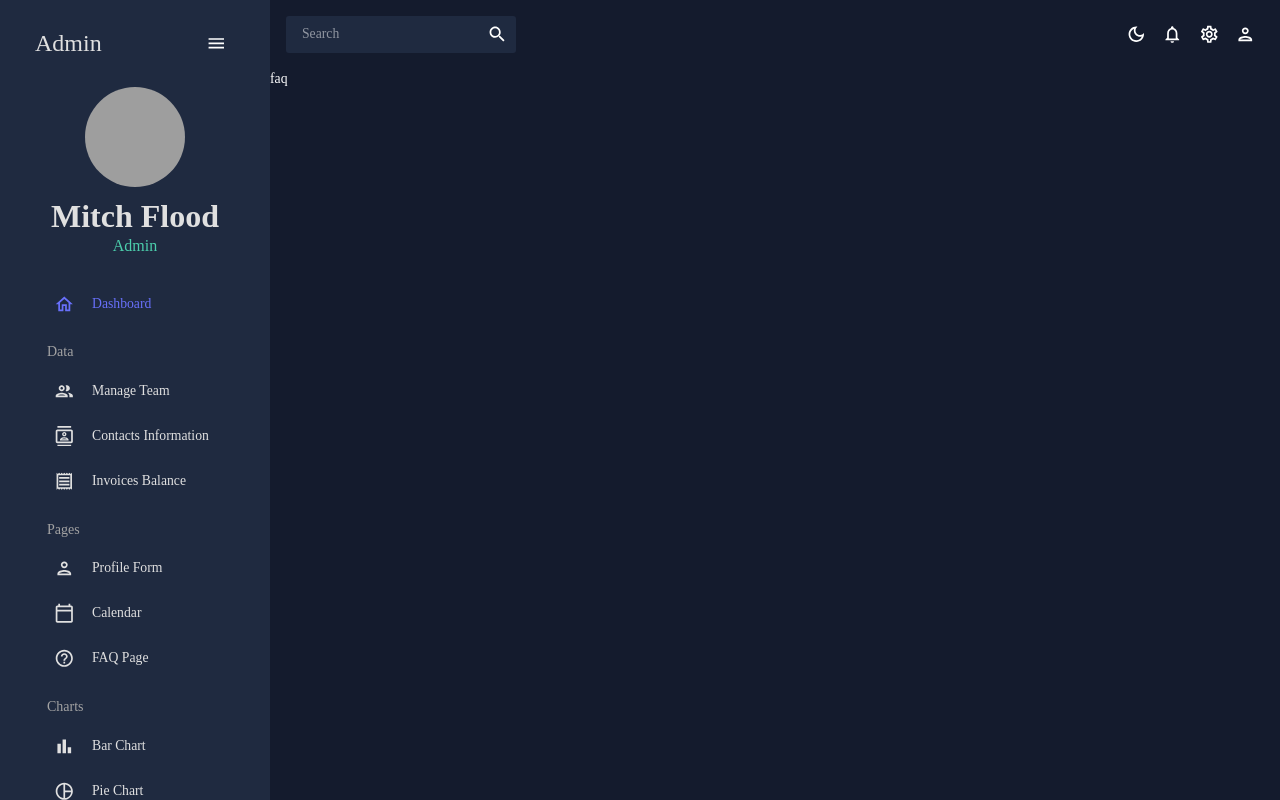
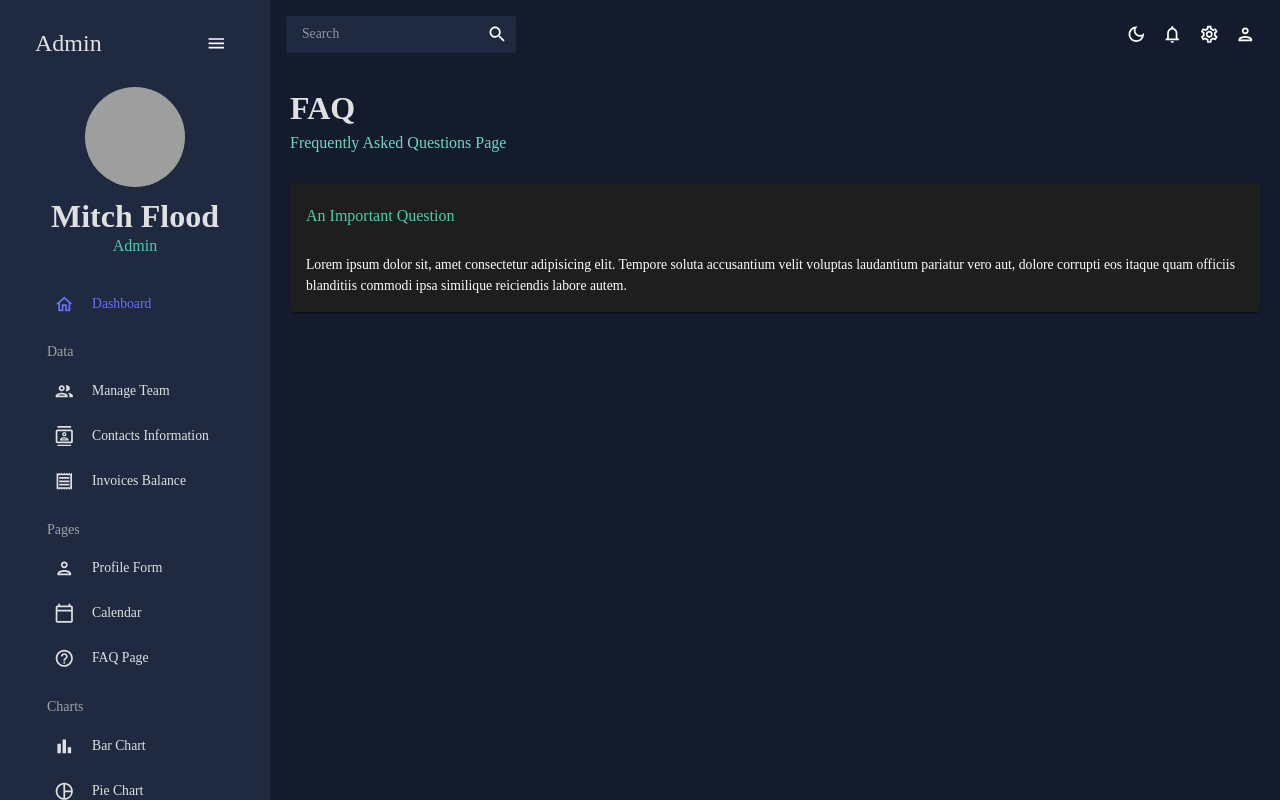
Before and after one commit to paxton44/react-dashboard, a React (Create React App) app: page /faq in a window 1280 px wide. Built offline with nearby package versions, Linux system fonts and the light colour scheme; grey boxes are pictures that could not be loaded.

Commit message:
starting faq page

```diff
--- a/src/scenes/calendar/calendar.jsx
+++ b/src/scenes/calendar/calendar.jsx
@@ -122,7 +122,7 @@ const Calendar = () => {
               {
                 id: "12315",
                 title: "All-day event",
-                date: "2022-09-14",
+                date: "2022-06-14",
               },
               {
                 id: "5123",
--- a/src/scenes/faq/index.jsx
+++ b/src/scenes/faq/index.jsx
@@ -1,9 +1,33 @@
-import React from 'react'
+import React from "react"
+import { Box, useTheme } from "@mui/material";
+import Header from "../../components/Header";
+import Accordion from "@mui/material/Accordion";
+import AccordionSummary from "@mui/material/AccordionSummary";
+import AccordionDetails from "@mui/material/AccordionDetails";
+import Typography from "@mui/material/Typography";
+import ExpandMoreIcon from "@mui/icons-material/ExpandMore";
+import { tokens } from "../../theme";
 
-const faq = () => {
+const FAQ = () => {
+  const theme = useTheme();
+  const colors = tokens(theme.palette.mode);
   return (
-    <div>faq</div>
+    <Box m="20px">
+      <Header title="FAQ" subtitle="Frequently Asked Questions Page" />
+      <Accordion defaultExpanded>
+        <AccordionSummary expandedIcon={<ExpandMoreIcon />}>
+          <Typography color={colors.greenAccent[500]} variant="h5">
+            An Important Question
+          </Typography>
+        </AccordionSummary>
+          <AccordionDetails>
+            <Typography>
+            Lorem ipsum dolor sit, amet consectetur adipisicing elit. Tempore soluta accusantium velit voluptas laudantium pariatur vero aut, dolore corrupti eos itaque quam officiis blanditiis commodi ipsa similique reiciendis labore autem.
+            </Typography>
+          </AccordionDetails>
+      </Accordion>
+    </Box>
   )
 }
 
-export default faq
+export default FAQ
```
